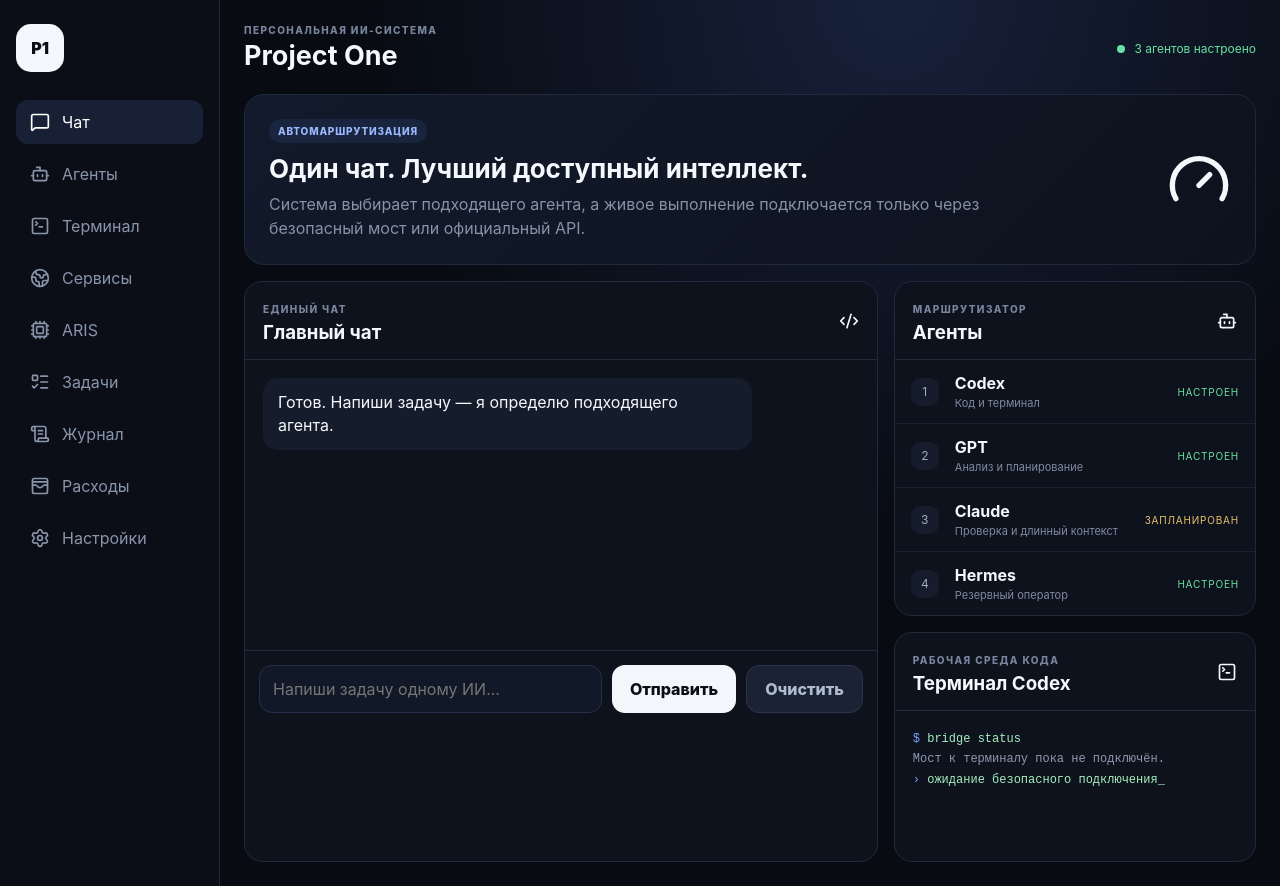
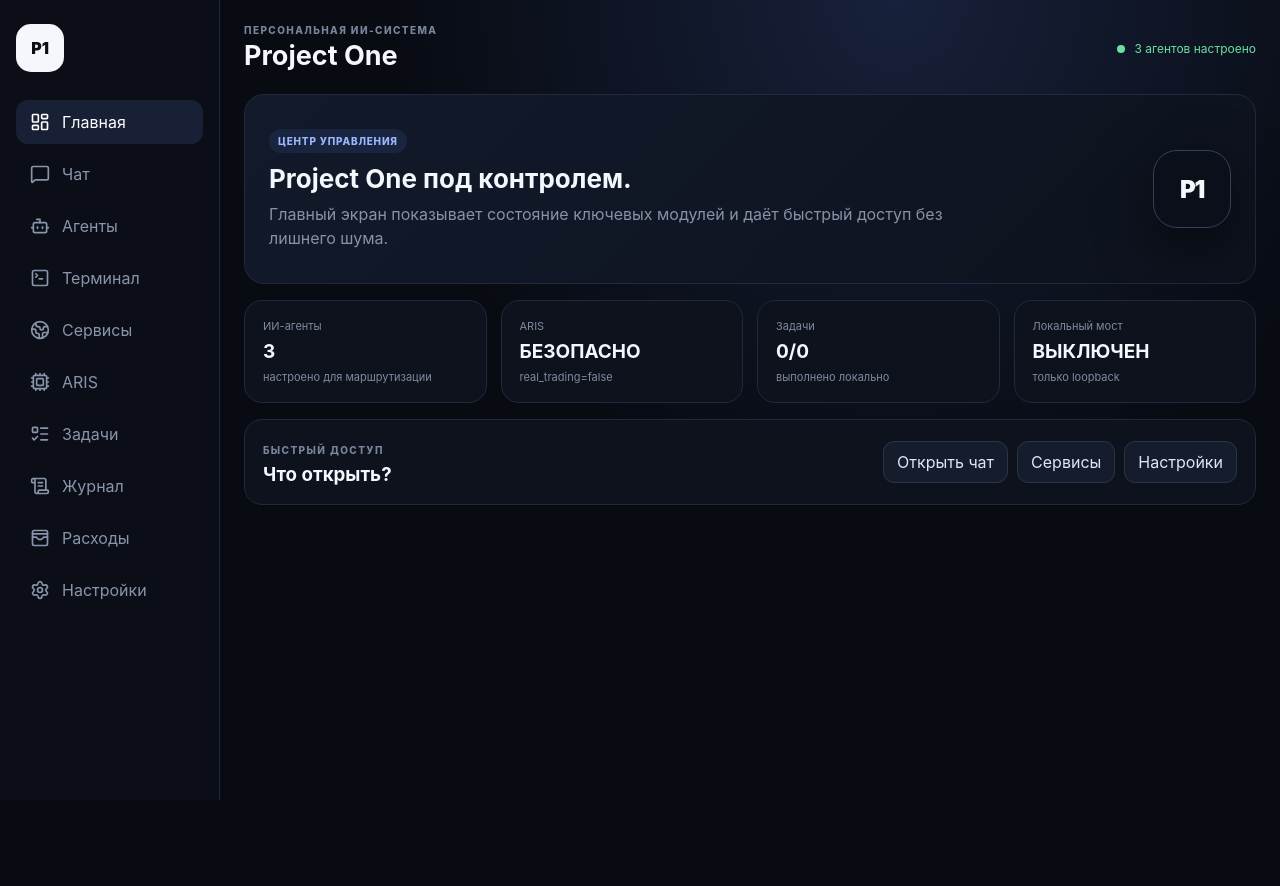
Before and after one commit to Aslan-Khashtyrov/ARIS, a React (Vite) app in the folder control-center/: page / in a window 1280 px wide. After the commit the page ends 800 px from the top, so only its background shows below. Built offline with nearby package versions, Linux system fonts and the light colour scheme.

Commit message:
Polish Project One home dashboard and safety checks

```diff
--- a/control-center/scripts/security-selfcheck.mjs
+++ b/control-center/scripts/security-selfcheck.mjs
@@ -68,7 +68,7 @@ const services = read('services.js');
 if (!i18n.includes('export const russianSource') || !i18n.includes("export const DEFAULT_LOCALE = 'ru'")) {
   console.error('FAIL LANG: русский источник не объявлен основным'); failed++;
 }
-for (const id of ['chat','agents','terminal','services','aris','tasks','logs','usage','settings']) {
+for (const id of ['home','chat','agents','terminal','services','aris','tasks','logs','usage','settings']) {
   if (!app.includes(`${id}: <`)) { console.error(`FAIL NAV: экран ${id} не подключён`); failed++; }
 }
 if (/[А-Яа-яЁё]/.test(app) || /[А-Яа-яЁё]/.test(screens)) {
--- a/control-center/src/App.jsx
+++ b/control-center/src/App.jsx
@@ -1,19 +1,19 @@
 import { useMemo, useState } from 'react';
-import { Bot, Cpu, Globe2, ListTodo, MessageSquare, ScrollText, Settings, TerminalSquare, WalletCards } from 'lucide-react';
+import { Bot, Cpu, Globe2, LayoutDashboard, ListTodo, MessageSquare, ScrollText, Settings, TerminalSquare, WalletCards } from 'lucide-react';
 import { getLocaleStrings } from './i18n.js';
 import { configuredAgentCount } from './agents.js';
 import { routingPreview } from './router.js';
 import { loadState, saveState } from './storage.js';
-import { AgentsScreen, ArisScreen, ChatScreen, LogsScreen, ServicesScreen, SettingsScreen, TasksScreen, TerminalScreen, UsageScreen } from './Screens.jsx';
+import { AgentsScreen, ArisScreen, ChatScreen, HomeScreen, LogsScreen, ServicesScreen, SettingsScreen, TasksScreen, TerminalScreen, UsageScreen } from './Screens.jsx';
 import './styles.css';
 
 const nav = [
-  ['chat', MessageSquare], ['agents', Bot], ['terminal', TerminalSquare],
+  ['home', LayoutDashboard], ['chat', MessageSquare], ['agents', Bot], ['terminal', TerminalSquare],
   ['services', Globe2], ['aris', Cpu], ['tasks', ListTodo], ['logs', ScrollText], ['usage', WalletCards], ['settings', Settings],
 ];
 
 function App() {
-  const [tab, setTab] = useState('chat');
+  const [tab, setTab] = useState('home');
   const [text, setText] = useState('');
   const [notice, setNotice] = useState('');
   const [state, setState] = useState(() => loadState());
@@ -60,6 +60,7 @@ function App() {
 
   const common = { t };
   const screens = {
+    home: <HomeScreen {...common} state={state} configured={configured} onNavigate={setTab}/>,
     chat: <ChatScreen {...common} text={text} setText={setText} history={state.chatHistory} onSend={sendMessage} onClear={() => updateState({ chatHistory: [] })}/>,
     agents: <AgentsScreen {...common}/>,
     terminal: <TerminalScreen {...common} state={state} updateState={updateState}/>,
@@ -71,7 +72,7 @@ function App() {
     settings: <SettingsScreen {...common} state={state} updateState={updateState}/>,
   };
 
-  return <div className="app-shell" lang={state.locale}>
+  return <div className="app-shell" lang={state.locale} data-safe-mode={state.safeMode ? 'on' : 'off'}>
     <aside className="rail"><div className="brand">P1</div>{nav.map(([id, Icon]) => <button key={id} className={tab === id ? 'nav active' : 'nav'} onClick={() => setTab(id)}><Icon size={20}/><span>{t.nav[id]}</span></button>)}</aside>
     <main className="main"><header className="topbar"><div><div className="eyebrow">{t.appSystem}</div><h1>Project One</h1></div><div className="status"><span className="dot"/> {configured} {t.agentsOnline}</div></header>{screens[tab]}</main>
   </div>;
--- a/control-center/src/Screens.jsx
+++ b/control-center/src/Screens.jsx
@@ -5,6 +5,21 @@ import { supportedLanguages } from './i18n.js';
 import { agentRegistry, routingPolicy } from './agents.js';
 import { isAllowedServiceUrl, services } from './services.js';
 import { checkBridge, normalizeBridgeUrl } from './localBridge.js';
+
+
+export function HomeScreen({ t, state, configured, onNavigate }) {
+  const completed = state.tasks.filter(task => task.done).length;
+  return <section className="dashboard">
+    <div className="hero-card home-hero"><div className="hero-copy"><span className="pill">{t.homeKicker}</span><h2>{t.homeTitle}</h2><p>{t.homeDescription}</p></div><div className="shield-mark">P1</div></div>
+    <div className="metric-grid">
+      <button className="panel metric-card" onClick={() => onNavigate('agents')}><span>{t.homeAgents}</span><b>{configured}</b><small>{t.homeAgentsHint}</small></button>
+      <button className="panel metric-card" onClick={() => onNavigate('aris')}><span>{t.homeAris}</span><b>{t.homeSafe}</b><small>real_trading=false</small></button>
+      <button className="panel metric-card" onClick={() => onNavigate('tasks')}><span>{t.homeTasks}</span><b>{completed}/{state.tasks.length}</b><small>{t.homeTasksHint}</small></button>
+      <button className="panel metric-card" onClick={() => onNavigate('terminal')}><span>{t.homeBridge}</span><b>{state.localBridgeEnabled ? t.homeAllowed : t.homeDisabled}</b><small>{t.homeBridgeHint}</small></button>
+    </div>
+    <div className="panel quick-panel"><div><span className="kicker">{t.homeQuick}</span><h3>{t.homeQuickTitle}</h3></div><div className="quick-actions"><button onClick={() => onNavigate('chat')}>{t.homeOpenChat}</button><button onClick={() => onNavigate('services')}>{t.homeOpenServices}</button><button onClick={() => onNavigate('settings')}>{t.homeOpenSettings}</button></div></div>
+  </section>;
+}
 
 export function ChatScreen({ t, text, setText, history, onSend, onClear }) {
   return <section className="dashboard">
--- a/control-center/src/i18n.js
+++ b/control-center/src/i18n.js
@@ -20,8 +20,12 @@ export const russianSource = {
   openFailed: 'Не удалось открыть сервис. Проверь соединение и повтори попытку.',
   nativeLanguage: 'Родной и исходный язык приложения — русский.',
   safeModeOn: 'Безопасный режим включён', safeModeOff: 'Безопасный режим выключен',
+  homeKicker: 'ЦЕНТР УПРАВЛЕНИЯ', homeTitle: 'Project One под контролем.', homeDescription: 'Главный экран показывает состояние ключевых модулей и даёт быстрый доступ без лишнего шума.',
+  homeAgents: 'ИИ-агенты', homeAgentsHint: 'настроено для маршрутизации', homeAris: 'ARIS', homeSafe: 'БЕЗОПАСНО', homeTasks: 'Задачи', homeTasksHint: 'выполнено локально',
+  homeBridge: 'Локальный мост', homeAllowed: 'РАЗРЕШЁН', homeDisabled: 'ВЫКЛЮЧЕН', homeBridgeHint: 'только loopback', homeQuick: 'БЫСТРЫЙ ДОСТУП', homeQuickTitle: 'Что открыть?',
+  homeOpenChat: 'Открыть чат', homeOpenServices: 'Сервисы', homeOpenSettings: 'Настройки',
 };Object.assign(russianSource, {
-  nav: { chat: 'Чат', agents: 'Агенты', terminal: 'Терминал', services: 'Сервисы', aris: 'ARIS', tasks: 'Задачи', logs: 'Журнал', usage: 'Расходы', settings: 'Настройки' },
+  nav: { home: 'Главная', chat: 'Чат', agents: 'Агенты', terminal: 'Терминал', services: 'Сервисы', aris: 'ARIS', tasks: 'Задачи', logs: 'Журнал', usage: 'Расходы', settings: 'Настройки' },
   roles: { codex: 'Код и терминал', gpt: 'Анализ и планирование', claude: 'Проверка и длинный контекст', hermes: 'Резервный оператор' },
   modes: { configured: 'настроен', planned: 'запланирован' },
   screens: {
@@ -67,9 +71,13 @@ export const russianSource = {
     servicesDescription: 'Only pre-approved HTTPS addresses can be opened. The app does not intercept passwords or sign-in data.',
     blockedUrl: 'Opening blocked: the address is not on the approved services list.', openFailed: 'Could not open the service. Check your connection and try again.',
     safeModeOn: 'Safe mode is on', safeModeOff: 'Safe mode is off', you: 'You',
+    homeKicker: 'CONTROL CENTER', homeTitle: 'Project One under control.', homeDescription: 'The home screen shows key module state and gives fast access without clutter.',
+    homeAgents: 'AI agents', homeAgentsHint: 'configured for routing', homeAris: 'ARIS', homeSafe: 'SAFE', homeTasks: 'Tasks', homeTasksHint: 'completed locally',
+    homeBridge: 'Local bridge', homeAllowed: 'ALLOWED', homeDisabled: 'OFF', homeBridgeHint: 'loopback only', homeQuick: 'QUICK ACCESS', homeQuickTitle: 'What do you want to open?',
+    homeOpenChat: 'Open chat', homeOpenServices: 'Services', homeOpenSettings: 'Settings',
   },
 };Object.assign(translations.en, {
-  nav: { chat: 'Chat', agents: 'Agents', terminal: 'Terminal', services: 'Services', aris: 'ARIS', tasks: 'Tasks', logs: 'Log', usage: 'Usage', settings: 'Settings' },
+  nav: { home: 'Home', chat: 'Chat', agents: 'Agents', terminal: 'Terminal', services: 'Services', aris: 'ARIS', tasks: 'Tasks', logs: 'Log', usage: 'Usage', settings: 'Settings' },
   roles: { codex: 'Code and terminal', gpt: 'Analysis and planning', claude: 'Review and long context', hermes: 'Fallback operator' },
   modes: { configured: 'configured', planned: 'planned' },
   screens: {
--- a/control-center/src/styles.css
+++ b/control-center/src/styles.css
@@ -108,4 +108,5 @@ button{cursor:pointer}
 .language-row>div{display:grid;gap:5px;max-width:70%}
 .language-row small{color:#7f8aa1;line-height:1.4}
 .language-row select{min-width:150px;border:1px solid #263149;background:#111827;color:#fff;border-radius:11px;padding:10px 12px}
-@media(max-width:560px){.language-row{align-items:stretch;flex-direction:column}.language-row>div{max-width:none}.language-row select{width:100%}}
+@media(max-width:560px){.language-row{align-items:stretch;flex-direction:column}.language-row>div{max-width:none}.language-row select{width:100%}}.home-hero{min-height:190px}.shield-mark{width:78px;height:78px;border-radius:24px;display:grid;place-items:center;border:1px solid #34415b;background:#0a0f19;box-shadow:0 18px 55px #0008;font-weight:900;font-size:24px;letter-spacing:-.05em}.metric-grid{display:grid;grid-template-columns:repeat(4,minmax(0,1fr));gap:14px}.metric-card{padding:18px;text-align:left;color:#f4f7fb;display:grid;gap:7px;cursor:pointer}.metric-card:hover{border-color:#34415b;background:#111827}.metric-card span,.metric-card small{color:#7f8aa1;font-size:11px}.metric-card b{font-size:19px}.quick-panel{padding:18px;display:flex;align-items:center;justify-content:space-between;gap:18px}.quick-panel h3{margin:5px 0 0}.quick-actions{display:flex;gap:9px;flex-wrap:wrap}.quick-actions button{border:1px solid #2a354c;background:#151d2c;color:#dce6f7;border-radius:11px;padding:10px 13px}.quick-actions button:hover{background:#1b2639}@media(max-width:1000px){.metric-grid{grid-template-columns:repeat(2,minmax(0,1fr))}}@media(max-width:560px){.metric-grid{grid-template-columns:1fr}.quick-panel{align-items:stretch;flex-direction:column}.quick-actions{display:grid;grid-template-columns:1fr}.shield-mark{display:none}}
+.app-shell[data-safe-mode="off"] .topbar{border-bottom:1px solid #5f4520;padding-bottom:14px}.app-shell[data-safe-mode="off"] .status{color:#e7c267}
```
